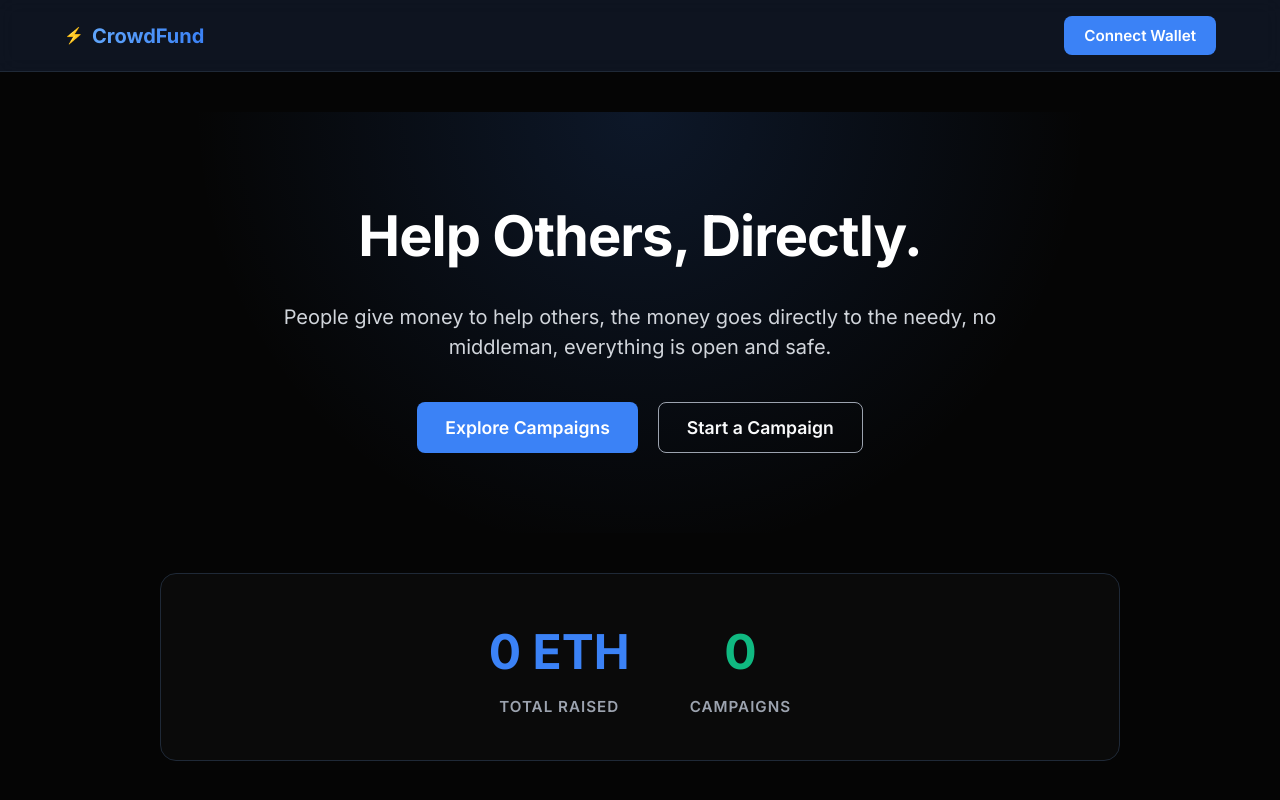
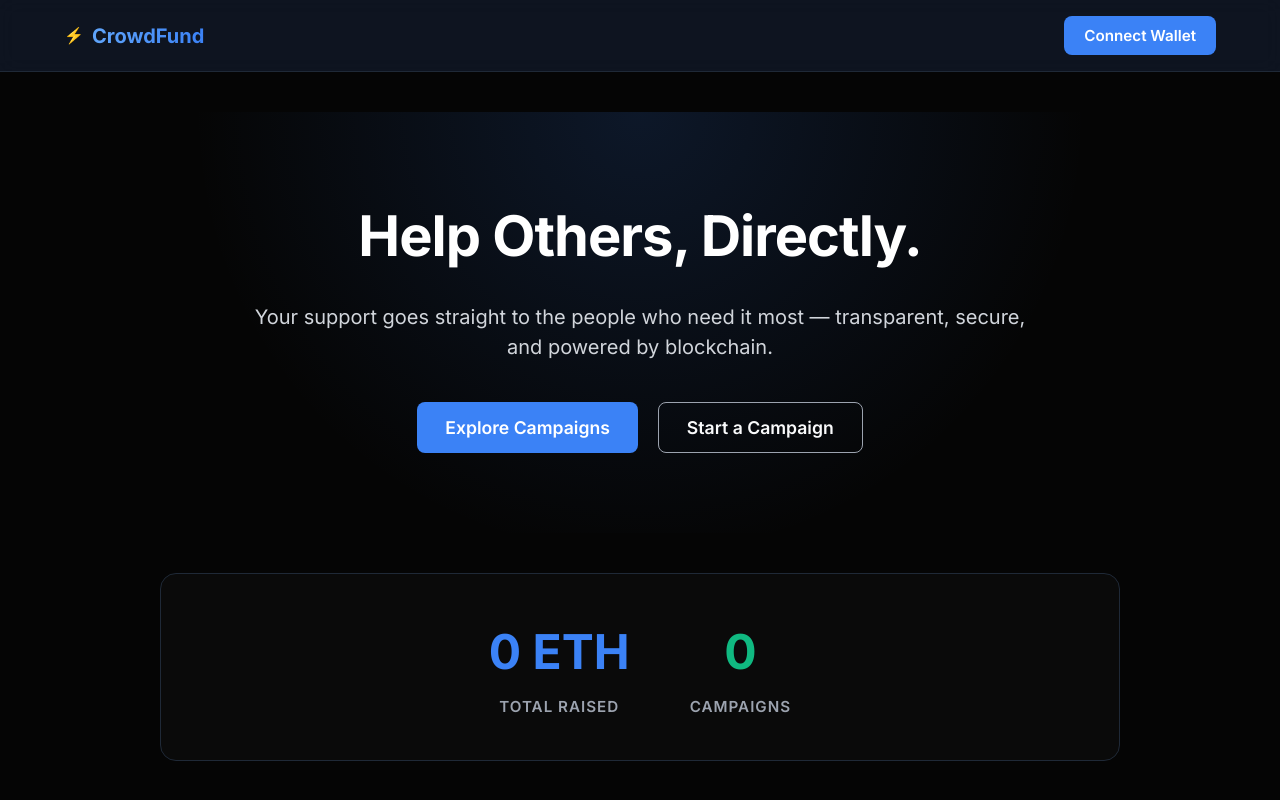
Before and after one commit to priyal-12/Crowd-Funding-DApp, a website: page index.html in a window 1280 px wide. Shown: the top 800 px of the page. Drawn offline with Linux system fonts and the light colour scheme.

Commit message:
Update homepage copy

```diff
--- a/index.html
+++ b/index.html
@@ -38,7 +38,7 @@
                 <!-- Hero Section -->
                 <div class="platform-hero" style="padding: 80px 20px; text-align: center; border:none; background: radial-gradient(circle at 50% 0%, rgba(59, 130, 246, 0.15), transparent 70%);">
                     <h2 style="font-size: 3.5rem; margin-bottom: 20px; font-weight: 800; letter-spacing: -1px;">Help Others, Directly.</h2>
-                    <p style="font-size: 1.25rem; max-width: 800px; margin: 0 auto 40px; color: #D1D5DB; line-height: 1.5;">People give money to help others, the money goes directly to the needy, no middleman, everything is open and safe.</p>
+                    <p style="font-size: 1.25rem; max-width: 800px; margin: 0 auto 40px; color: #D1D5DB; line-height: 1.5;">Your support goes straight to the people who need it most — transparent, secure, and powered by blockchain.</p>
                     <div style="display:flex; justify-content:center; gap: 20px;">
                         <button class="btn-primary btn-large" onclick="document.getElementById('exploreSection').scrollIntoView({behavior: 'smooth'})">Explore Campaigns</button>
                         <button id="navCreateCampaignBtn" class="btn-secondary btn-large">Start a Campaign</button>
```
